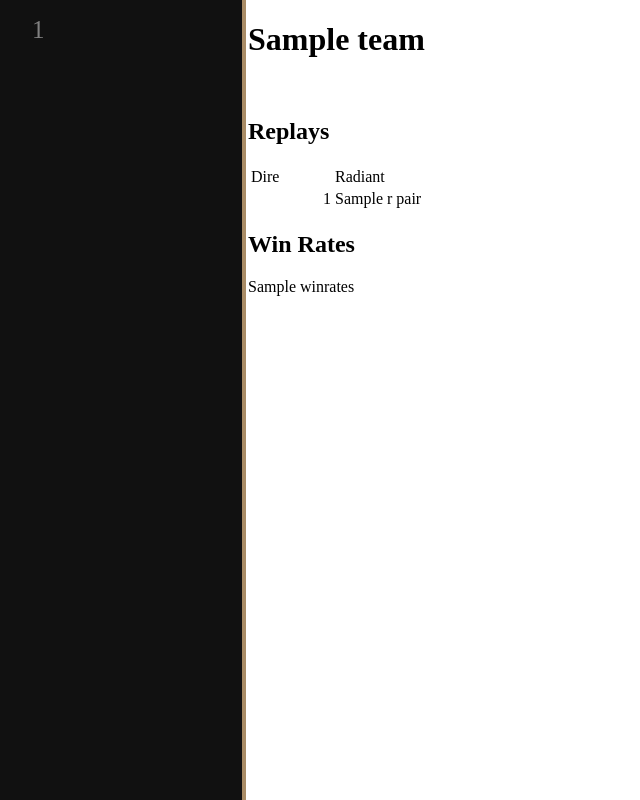
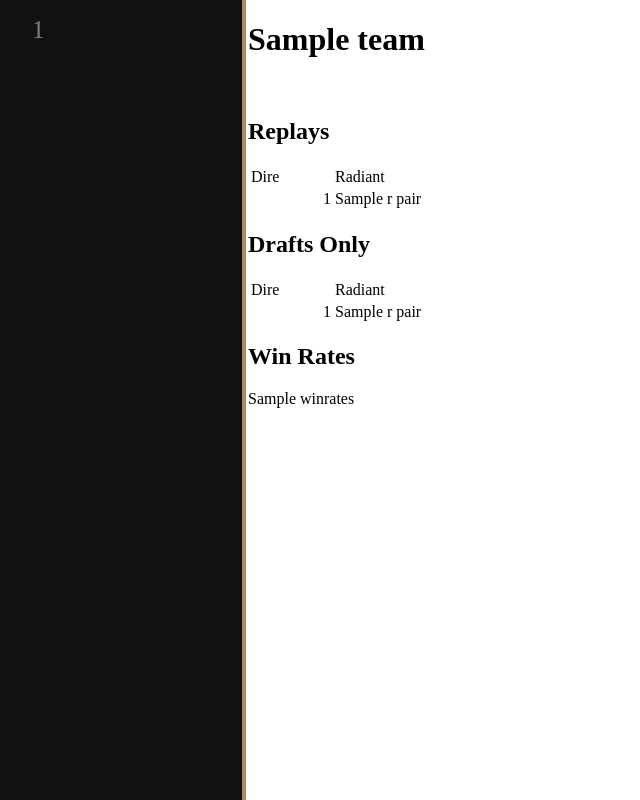
Before and after one commit to DrCognito/StaticAnalysisWeb, a Flask app: template templates/replays.j2 in a window 1280 px wide. Shown: the whole page, without its empty margins (0-640 px from the left). Run offline with Flask 2, Linux system fonts and the light colour scheme; the template is opened without the code that fills it: most values are stand-ins (such as "Sample title", 1, 10 or a date in 2020).

Commit message:
Render drafts only if we have it!

```diff
--- a/templates/replays.j2
+++ b/templates/replays.j2
@@ -15,6 +15,20 @@
         {% endfor %}
     </table>
 {% endif %}
+{% if drafts_only is not none %}
+<h2>Drafts Only</h2>
+    <table>
+        <td style="min-width:80px">Dire</td><td style="min-width:80px">Radiant</td>
+        {% for r_pair in drafts_only %}
+            {% set left = '' if r_pair[0] is none else r_pair[0] %}
+            {% set right = '' if r_pair[1] is none else r_pair[1] %}
+            <tr>
+            <td align='right'>{{left}}</td>
+            <td align='right'>{{right}}</td>
+            </tr>
+        {% endfor %}
+    </table>
+{% endif %}
 {% if winrates is not none %}
 <h2>Win Rates</h2>
 {{winrates}}
```
